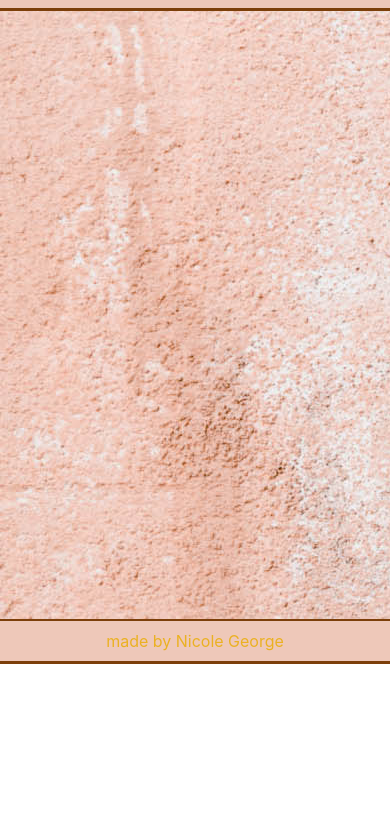
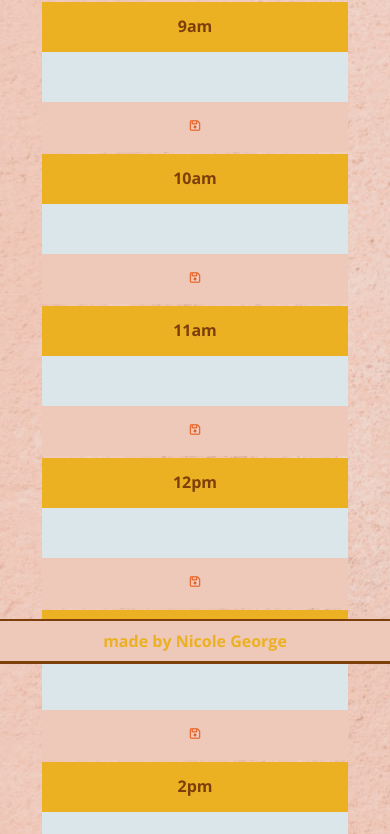
Before and after one commit to NicoleGeorge/day-planner, a plain HTML site: page index.html in a window 390 px wide. Shown: the part 180-1014 px from the top of the page. Before the commit the page ends 844 px from the top, so only its background shows below. Drawn offline with nearby package versions, Linux system fonts and the light colour scheme; a web font is replaced by a local one.

Commit message:
container structure done in index.html. Styles applied as per style guide. responsive, @media applied in style.css document. All fields; ids, classes, hour indexes added to index.html document ready for script.js inputs.

```diff
--- a/css/style.css
+++ b/css/style.css
@@ -2,10 +2,19 @@
 
 body {
     background-image: url('../img/background.jpg');
-    font-family: ;
+    font-family: 'Open Sans', sans-serif;
     font-size: 18px;
     padding-top: 90px;
     vertical-align: middle;
+}
+
+h2 {
+    font-family: 'Montserrat', sans-serif;
+    font-size: 22px;
+    text-transform: uppercase;
+    margin: 25px 0;
+    font-weight: 700;
+    line-height: 20px;
 }
 
 /* NAV BAR STYLES */
@@ -21,31 +30,95 @@ body {
 }
 
 #navbar-title {
+    font-family: 'Italiana', serif;
+    font-weight: 800;
     padding: 0px;
     font-size: 30px;
     color: #E95E22 !important;
     text-align: center;
+    margin-top: 20px;
 }
-
 
 /* PLANNER STYLES */
 
+.col-md-2 {
+    position: relative;
+    width: 100%;
+    padding: 0 0;
+}
+
+.col-md-9  {
+    position: relative;
+    width: 100%;
+    padding: 0 0;
+}
+
+#plannerContainer {
+    background-color: rgba(238, 200, 185, 0.658);
+    margin-top: 50px;
+    margin-bottom: 80px;
+    padding: 40px;
+}
+
+.plannerRow {
+    font-family: 'Open Sans', sans-serif;
+    height: 60px;
+    margin: 2px 2px;
+    font-size: 12px;
+    line-height: 1.5;
+    border-radius: 0;
+}
+
+.dailyPlan {
+    font-family: 'Open Sans', sans-serif;
+    color: #7c3f0a;
+    font-size: 14px;
+    height: 100%;
+    width: 100%;
+}
+
+input {
+    background: #dbe6eb;
+    border: none;
+    padding-left: 3px;
+}
+
+/* TIME FIELD STYLES */
+
+.timeField{
+    background-color:#EBB122;
+    color: #7c3f0a;
+    height:100%;
+    width: 100%;
+    text-align: center;
+    border-radius: 0;
+    display: inline-block;
+    font-size: 14px;
+    padding-top: 20px; /* change tp 5px when doing @media responsive */
+  }
 
 /* SAVE BOX STYLES */
 
+.col-md-1 {
+    position: relative;
+    width: 100%;
+    padding: 0 0;
+}
+
 .saveIcon {
-    background-color: #EEC8B9;
-    color: #E95E22;
+    background-color: #EBB122;
+    color:  #dbe6eb;
     border-radius: 0px;
-    font-size: 12px;
     width: 100%;
     height: 100%;
     text-align: center;
+    display: inline-block;
+    padding-top: 25px;
 }
 
 .saveIcon:hover {
-    background-color: #EBB122;
-    color:white;
+    background-color: #EEC8B9;
+    color:#E95E22;
 }
 
 /* FOOTER STYLES */
@@ -66,3 +139,39 @@ body {
     color: #EBB122;
     padding-bottom: 15px;
 }
+
+@media (max-width: 765px)  {
+    .plannerRow {
+        height: 150px;
+    }
+    .col-md-2 {
+        height: 50px;
+    }
+
+    .col-md-9  {
+        height: 50px;
+    }
+
+    .col-md-1 {
+        height: 50px;
+    }
+    .timeField{
+        font-size: 16px;
+        padding-top: 12px;
+      }
+
+    .saveIcon {
+        background-color:  #EEC8B9;
+        color: #E95E22;
+        border-radius: 0px;
+        width: 100%;
+        height: 100%;
+        text-align: center;
+        display: inline-block;
+        padding: 18px 0;
+    }
+    .saveIcon:hover {
+        background-color: #EEC8B9;
+        color: #7c3f0a;
+    }
+}
--- a/index.html
+++ b/index.html
@@ -8,10 +8,11 @@
     <link rel="stylesheet" href="https://stackpath.bootstrapcdn.com/bootstrap/4.3.1/css/bootstrap.min.css" integrity="sha384-ggOyR0iXCbMQv3Xipma34MD+dH/1fQ784/j6cY/iJTQUOhcWr7x9JvoRxT2MZw1T" crossorigin="anonymous">
     <script src="https://kit.fontawesome.com/6cbff65fb8.js" crossorigin="anonymous"></script>
     <link rel="stylesheet" href="css/style.css">
-
+    <link href="https://fonts.googleapis.com/css2?family=Montserrat:wght@300&family=Open+Sans:wght@700&family=Italiana&display=swapdisplay=swap" rel="stylesheet">
 
     <title>Nicole's Planner</title>
   </head>
+
   <body>
     <nav class="navbar fixed-top">
       <div class="header-text">
@@ -22,8 +23,125 @@
 
       <form id='formPlanner'>
     <div class="container" id="plannerContainer">
-        <!-- <ul id="planner"> </ul> -->
-        <!-- <div id="plannerContainer"> </div> -->
+        <!-- hourly scheduler row 1 -->
+      <div class="row plannerRow" hour-index="9">
+        <div class="col-md-2">
+          <span class="timeField">9am</span>
+        </div>
+        <div class="col-md-9">
+          <input id="input-0" hour-index = "0" type="text" class="dailyPlan">
+        </div>
+        <div class="col-md-1">
+          <i id="saveid-0" save-id = "0" class="far fa-save saveIcon" aria-hidden="true">
+          </i>
+        </div>
+      </div>
+
+      <div class="row plannerRow" hour-index="10">
+        <div class="col-md-2">
+          <span class="timeField">10am</span>
+        </div>
+        <div class="col-md-9">
+          <input id="input-1" hour-index = "1" type="text" class="dailyPlan">
+        </div>
+        <div class="col-md-1">
+          <i id="saveid-1" save-id = "1" class="far fa-save saveIcon" aria-hidden="true">
+          </i>
+        </div>
+      </div>
+
+      <div class="row plannerRow" hour-index="11">
+        <div class="col-md-2">
+          <span class="timeField">11am</span>
+        </div>
+        <div class="col-md-9">
+          <input id="input-2" hour-index = "11" type="text" class="dailyPlan">
+        </div>
+        <div class="col-md-1">
+          <i id="saveid-2" save-id = "2" class="far fa-save saveIcon" aria-hidden="true">
+          </i>
+        </div>
+      </div>
+
+      <div class="row plannerRow" hour-index="12">
+        <div class="col-md-2">
+          <span class="timeField">12pm</span>
+        </div>
+        <div class="col-md-9">
+          <input id="input-3" hour-index = "3" type="text" class="dailyPlan">
+        </div>
+        <div class="col-md-1">
+          <i id="saveid-3" save-id = "3" class="far fa-save saveIcon" aria-hidden="true">
+          </i>
+        </div>
+      </div>
+
+      <div class="row plannerRow" hour-index="13">
+        <div class="col-md-2">
+          <span class="timeField">1pm</span>
+        </div>
+        <div class="col-md-9">
+          <input id="input-4" hour-index = "4" type="text" class="dailyPlan">
+        </div>
+        <div class="col-md-1">
+          <i id="saveid-4" save-id = "4" class="far fa-save saveIcon" aria-hidden="true">
+          </i>
+        </div>
+      </div>
+
+      <div class="row plannerRow" hour-index="14">
+        <div class="col-md-2">
+          <span class="timeField">2pm</span>
+        </div>
+        <div class="col-md-9">
+          <input id="input-5" hour-index = "5" type="text" class="dailyPlan">
+        </div>
+        <div class="col-md-1">
+          <i id="saveid-5" save-id = "5" class="far fa-save saveIcon" aria-hidden="true">
+          </i>
+        </div>
+      </div>
+
+      <div class="row plannerRow" hour-index="15">
+        <div class="col-md-2">
+          <span class="timeField">3pm</span>
+        </div>
+        <div class="col-md-9">
+          <input id="input-6" hour-index = "6" type="text" class="dailyPlan">
+        </div>
+        <div class="col-md-1">
+          <i id="saveid-6" save-id = "6" class="far fa-save saveIcon" aria-hidden="true">
+          </i>
+        </div>
+      </div>
+
+      <div class="row plannerRow" hour-index="16">
+        <div class="col-md-2">
+          <span class="timeField">4pm</span>
+        </div>
+        <div class="col-md-9">
+          <input id="input-7" hour-index = "7" type="text" class="dailyPlan">
+        </div>
+        <div class="col-md-1">
+          <i id="saveid-7" save-id = "7" class="far fa-save saveIcon" aria-hidden="true">
+          </i>
+        </div>
+      </div>
+
+      <div class="row plannerRow" hour-index="17">
+        <div class="col-md-2">
+          <span class="timeField">5pm</span>
+        </div>
+        <div class="col-md-9">
+          <input id="input-8" hour-index = "8" type="text" class="dailyPlan">
+        </div>
+        <div class="col-md-1">
+          <i id="saveid-8" save-id = "8" class="far fa-save saveIcon" aria-hidden="true">
+          </i>
+        </div>
+      </div>
+
+        <!--  -->
     </div>
       </form>
 
--- a/js/script.js
+++ b/js/script.js
@@ -12,12 +12,10 @@ $(document).ready(function() {
     dateHeading.text(currentTime);
 
 // SAVE button - using font awesome icon https://fontawesome.com/license
-  const saveIcon = "./img/save-regular.svg";
+    var saveIcon = "./img/save-regular.svg";
 
 
 // formatting the hous for display
-
-
 
 
 // validation needed - test for after hours
```
